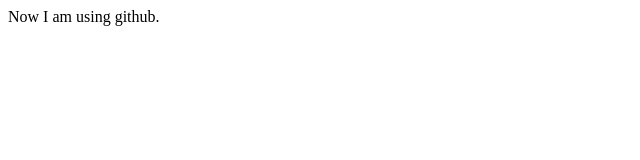
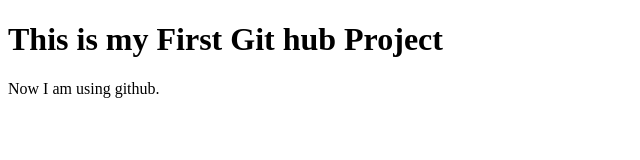
Before and after one commit to jawadhub/my-first-website, a plain HTML site: page index.html in a window 1280 px wide. Shown: the whole page, without its empty margins (0-640 px from the left). Drawn offline with Linux system fonts and the light colour scheme.

Commit message:
Add aheader

```diff
--- a/index.html
+++ b/index.html
@@ -6,6 +6,7 @@
   <title>Document</title>
 </head>
 <body>
-  Now I am using  github.
+    <h1>This is my First Git hub Project</h1>
+    <p>Now I am using  github. </p>
 </body>
 </html>
```
